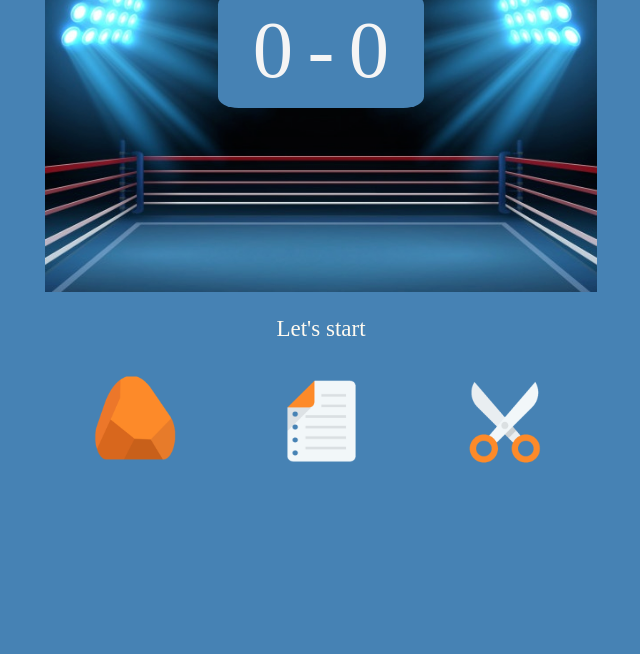
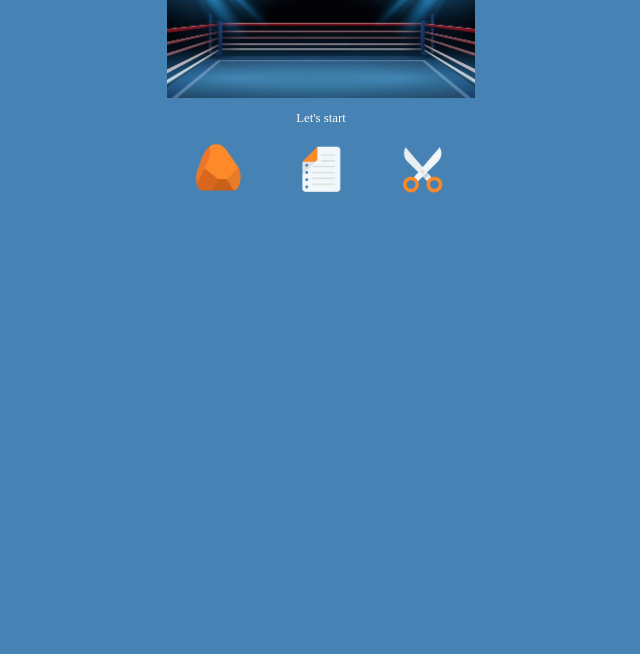
Before and after one commit to Mobbig/rockpaperscisdors, a plain HTML site: page index.html in a window 1280 px wide. Shown: the part 146-800 px from the top of the page, without its empty margins (319-959 px from the left). Drawn offline with Linux system fonts and the light colour scheme.

Commit message:
Update styles.css

```diff
--- a/css/styles.css
+++ b/css/styles.css
@@ -4,7 +4,7 @@ html{
     justify-content: center;
     align-items: center;
     background-color:steelblue;
-    zoom: 90%;
+    zoom: 50%;
 }
 
 h1{
```
